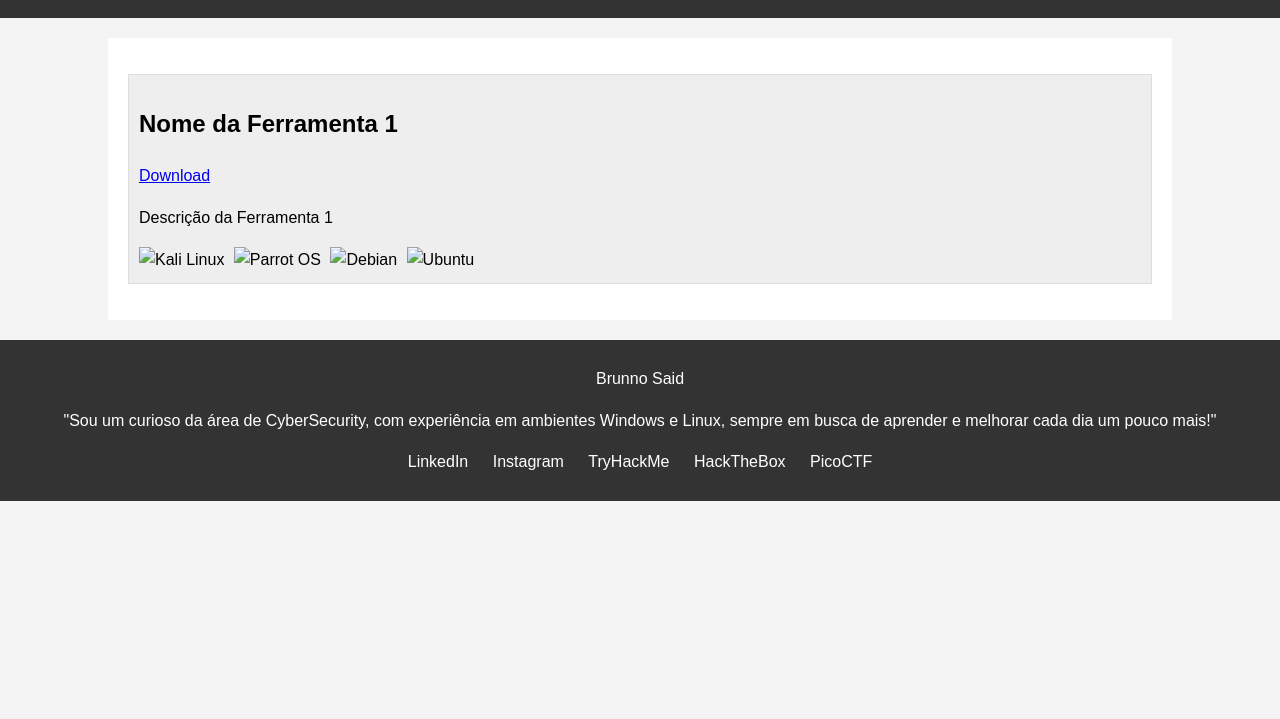
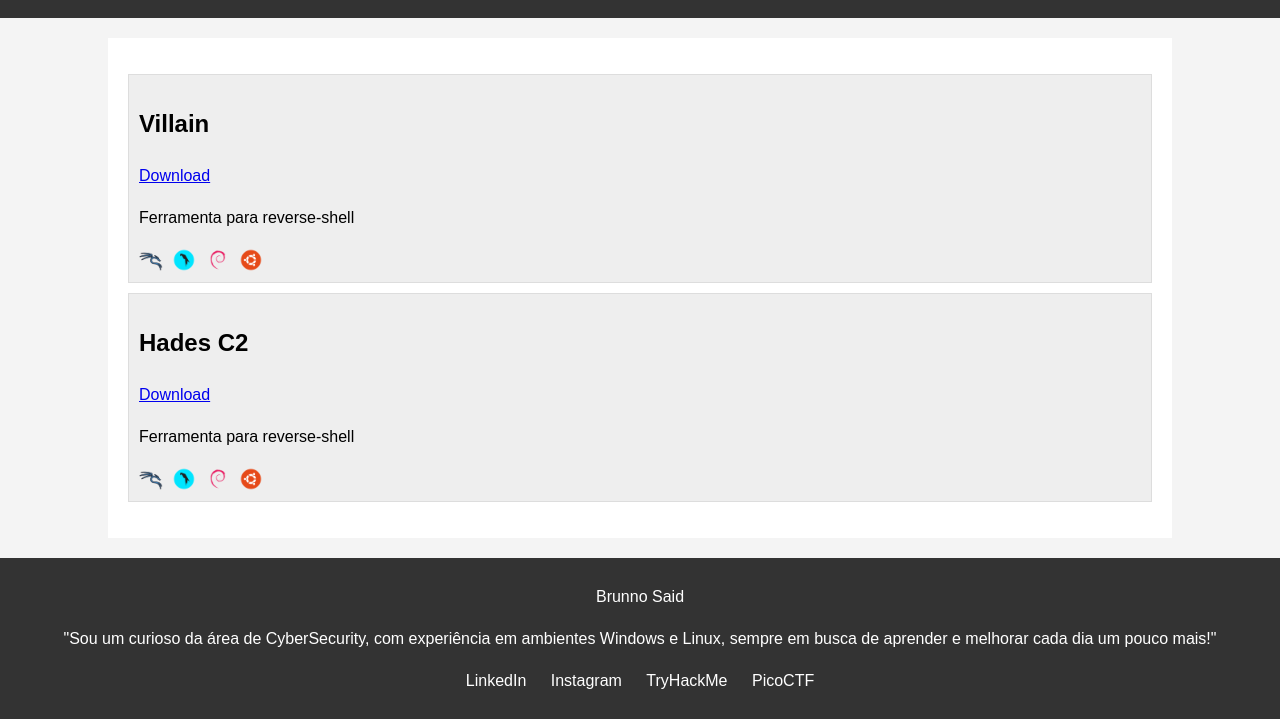
Before and after one commit to brunnosaid/Ash3rSec, a website: page src/index.html in a window 1280 px wide. Shown: the part 96-815 px from the top of the page. Drawn offline with Linux system fonts and the light colour scheme.

Commit message:
Update index.html

```diff
--- a/src/index.html
+++ b/src/index.html
@@ -14,17 +14,26 @@
     <div class="container">
         <ul>
             <li>
-                <h2>Nome da Ferramenta 1</h2>
-                <p><a href="URL_DA_FERRAMENTA_1" target="_blank">Download</a></p>
-                <p>Descrição da Ferramenta 1</p>
+                <h2>Villain</h2>
+                <p><a href="https://github.com/t3l3machus/Villain" target="_blank">Download</a></p>
+                <p>Ferramenta para reverse-shell</p>
                 <div class="icons">
-                    <img src="kali-linux-icon.png" alt="Kali Linux">
-                    <img src="parrot-os-icon.png" alt="Parrot OS">
-                    <img src="debian-icon.png" alt="Debian">
-                    <img src="ubuntu-icon.png" alt="Ubuntu">
+                    <img src="img/kali.png" alt="Kali Linux">
+                    <img src="img/parrot.png" alt="Parrot OS">
+                    <img src="img/debian.png" alt="Debian">
+                    <img src="img/ubuntu.png" alt="Ubuntu">
                 </div>
             </li>
-            <!-- Adicione mais itens aqui conforme necessário -->
+            <li>
+                <h2>Hades C2</h2>
+                <p><a href="https://github.com/Lavender-exe/Hades-C2" target="_blank">Download</a></p>
+                <p>Ferramenta para reverse-shell</p>
+                <div class="icons">
+                    <img src="img/kali.png" alt="Kali Linux">
+                    <img src="img/parrot.png" alt="Parrot OS">
+                    <img src="img/debian.png" alt="Debian">
+                    <img src="img/ubuntu.png" alt="Ubuntu">
+            </li>
         </ul>
     </div>
 
@@ -32,11 +41,10 @@
         <p>Brunno Said</p>
         <p>"Sou um curioso da área de CyberSecurity, com experiência em ambientes Windows e Linux, sempre em busca de aprender e melhorar cada dia um pouco mais!"</p>
         <p>
-            <a href="LINK_LINKEDIN" target="_blank">LinkedIn</a>
-            <a href="LINK_INSTAGRAM" target="_blank">Instagram</a>
-            <a href="LINK_TRYHACKME" target="_blank">TryHackMe</a>
-            <a href="LINK_HACKTHEBOX" target="_blank">HackTheBox</a>
-            <a href="LINK_PICOCTF" target="_blank">PicoCTF</a>
+            <a href="https://www.linkedin.com/in/brunno-said/" target="_blank">LinkedIn</a>
+            <a href="https://www.linkedin.com/in/brunno-said/" target="_blank">Instagram</a>
+            <a href="https://tryhackme.com/p/AsherAxe23" target="_blank">TryHackMe</a>
+            <a href="https://play.picoctf.org/users/Ash3rAx3" target="_blank">PicoCTF</a>
         </p>
     </footer>
 </body>
```
